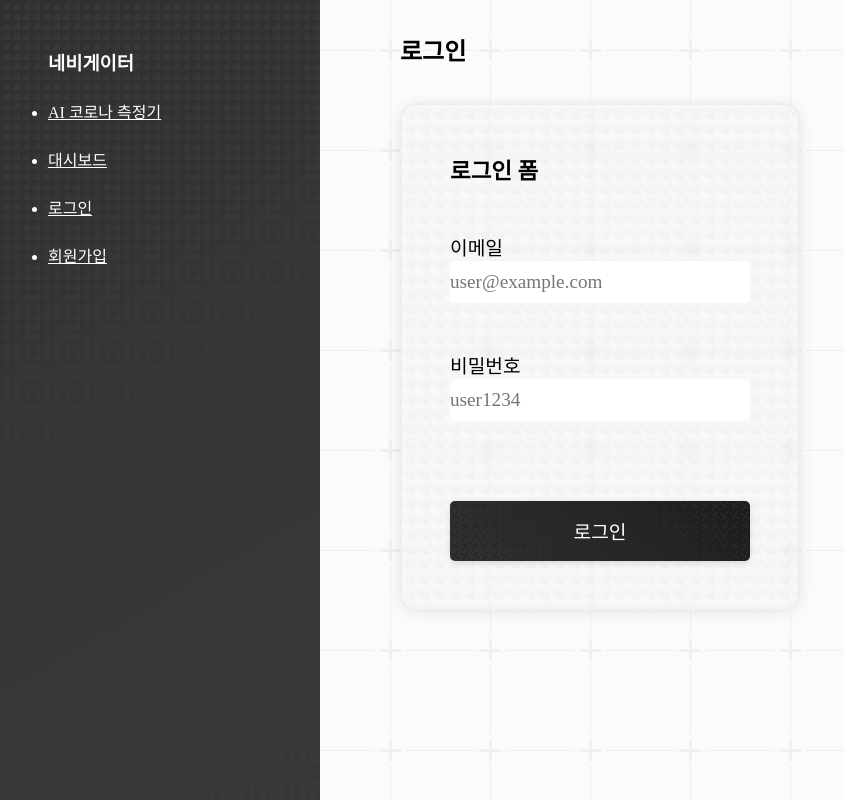
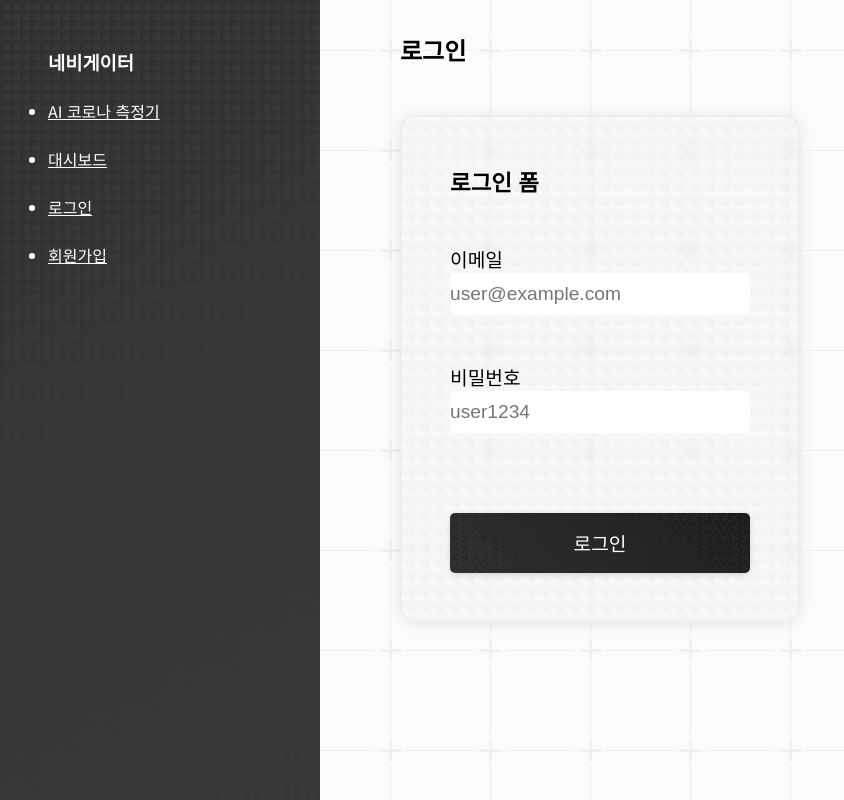
Before and after one commit to naruteride/AI-covid-19-tester, a Next.js app: page /sign/in in a window 1280 px wide. Shown: the whole page, without its empty margins (0-844 px from the left). Built offline with nearby package versions, Linux system fonts and the light colour scheme; no server answers; what @teachablemachine/image would draw is missing.

Commit message:
Fix a bug of fonts

```diff
--- a/src/app/globals.css
+++ b/src/app/globals.css
@@ -9,7 +9,6 @@
     box-sizing: border-box;
     padding: 0;
     margin: 0;
-    font-family: '__Noto_Sans_KR_571239', '__Noto_Sans_KR_Fallback_571239';
 }
 
 html,
```
